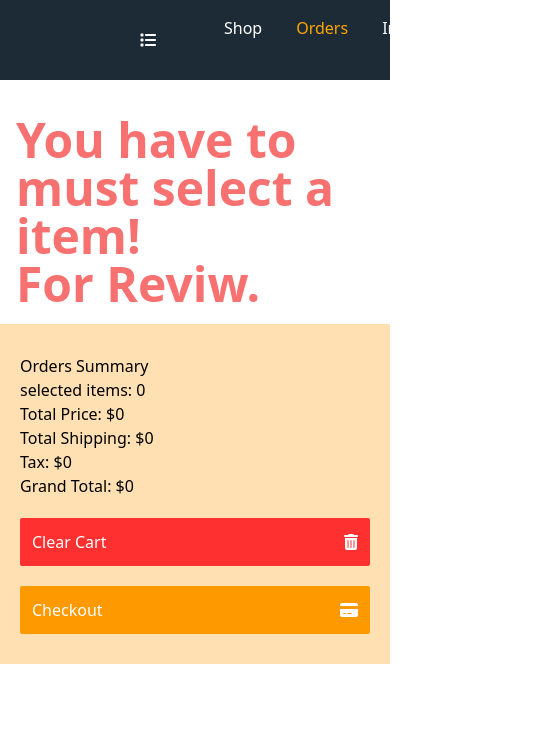
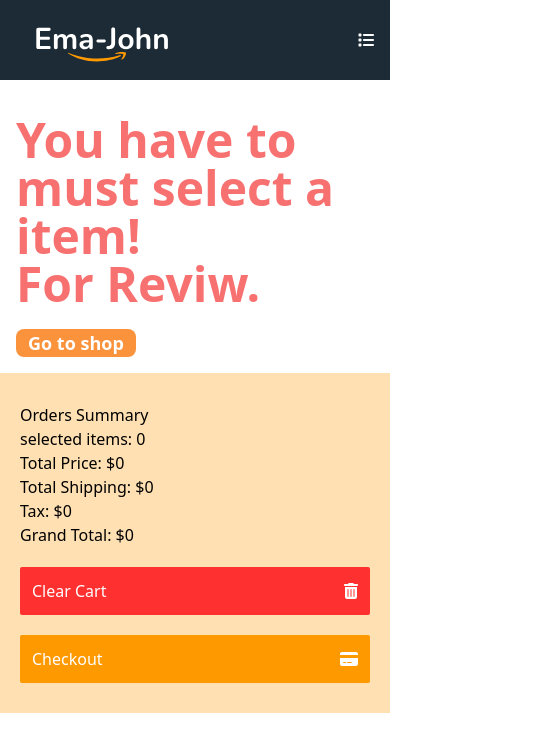
Before and after one commit to MrMADS28289/ema-john-shop, a React (Create React App) app: page /orders in a window 390 px wide. Shown: the top 752 px of the page, 534 px wide, since content can reach past the window. Built offline with nearby package versions, Linux system fonts and the light colour scheme.

Commit message:
bla bla bla

```diff
--- a/src/Components/Header/Header.css
+++ b/src/Components/Header/Header.css
@@ -1,17 +1,52 @@
-.header{
+.header {
     height: 80px;
     background-color: #1C2B35;
     display: flex;
     align-items: center;
     justify-content: space-between;
-    padding-left: 140px;
-    padding-right: 140px;
+    /* padding-left: 140px;
+    padding-right: 140px; */
 }
-.header a{
+
+.header a {
     color: #FFFFFF;
     text-decoration: none;
     margin-left: 34px;
 }
-.header a:hover{
+
+.header a:hover {
     color: orange;
 }
+
+/* .icon {
+    display: none;
+}
+
+@media screen and (max-width: 600px) {
+    .header a:not(:first-child) {
+        display: none;
+    }
+
+    .header .icon {
+        float: right;
+        display: block;
+    }
+}
+
+@media screen and (max-width: 600px) {
+    .header {
+        position: relative;
+    }
+
+    .header .icon {
+        position: absolute;
+        right: 0;
+        top: 0;
+    }
+
+    .header a {
+        float: none;
+        display: block;
+        text-align: left;
+    }
+} */
--- a/src/Components/Header/Header.js
+++ b/src/Components/Header/Header.js
@@ -9,17 +9,17 @@ import CustomLink from '../CustomLink/CustomLink';
 const Header = () => {
     return (
         <nav className='header'>
-            <button className='md:hidden'>
-                <FontAwesomeIcon className='text-white' icon={faList}></FontAwesomeIcon>
-            </button>
             <Link to="/"><img src={logo} alt="" /></Link>
-            <div className='flex'>
+            <div className='hidden md:flex mr-2'>
                 {/* <Link to="/">Home</Link> */}
                 <CustomLink to="/shop">Shop</CustomLink>
                 <CustomLink to="/orders">Orders</CustomLink>
                 <CustomLink to="/inventory">Inventory</CustomLink>
                 <CustomLink to="/about">About us</CustomLink>
             </div>
+            <button className='md:hidden mr-4'>
+                <FontAwesomeIcon className='text-white' icon={faList}></FontAwesomeIcon>
+            </button>
         </nav>
     );
 };
--- a/src/Components/NotFound/NotFound.js
+++ b/src/Components/NotFound/NotFound.js
@@ -2,9 +2,9 @@ import React from 'react';
 
 const NotFound = () => {
     return (
-        <div className='flex flex-col items-center justify-center'>
+        <div className='h-[500px] flex flex-col items-center justify-center'>
             <h1 className='text-9xl font-bold'>404</h1>
-            <h3 className='text-5xl text-red-600'>Not Found!</h3>
+            <h3 className='text-2xl text-red-600'>Nothing here to see</h3>
         </div>
     );
 };
--- a/src/Components/OrderSummery/Orders.js
+++ b/src/Components/OrderSummery/Orders.js
@@ -1,7 +1,7 @@
 import { faCreditCard, faTrashAlt } from '@fortawesome/free-solid-svg-icons';
 import { FontAwesomeIcon } from '@fortawesome/react-fontawesome';
 import React from 'react';
-import { Link } from 'react-router-dom';
+import { Link, useNavigate } from 'react-router-dom';
 import useCart from '../../Hooks/useCart';
 import useProducts from '../../Hooks/useProducts/useProducts';
 import { removeFromDb } from '../../utilities/fakedb';
@@ -9,7 +9,10 @@ import Cart from '../Cart/Cart';
 import ProductReviw from '../ProductReviw/ProductReviw';
 import { deleteShoppingCart } from '../../utilities/fakedb';
 
+
 const Orders = () => {
+
+    const navigate = useNavigate();
 
     const [products] = useProducts();
     const [cart, setCart] = useCart(products);
@@ -31,7 +34,8 @@ const Orders = () => {
                             handleRemoveItem={handleRemoveItem}
                         ></ProductReviw>)
                         : <h1 className='text-5xl text-red-400 font-bold mt-5 p-4'>You have to must select a item!
-                            <br /> For Reviw.</h1>
+                            <br /> For Reviw. <br /> <button onClick={() => navigate(-1)} className='text-lg bg-orange-400 text-white px-3 rounded-lg hover:bg-orange-500'>Go to shop</button></h1>
+
                 }
             </div>
             <div className="cart-container">
```
